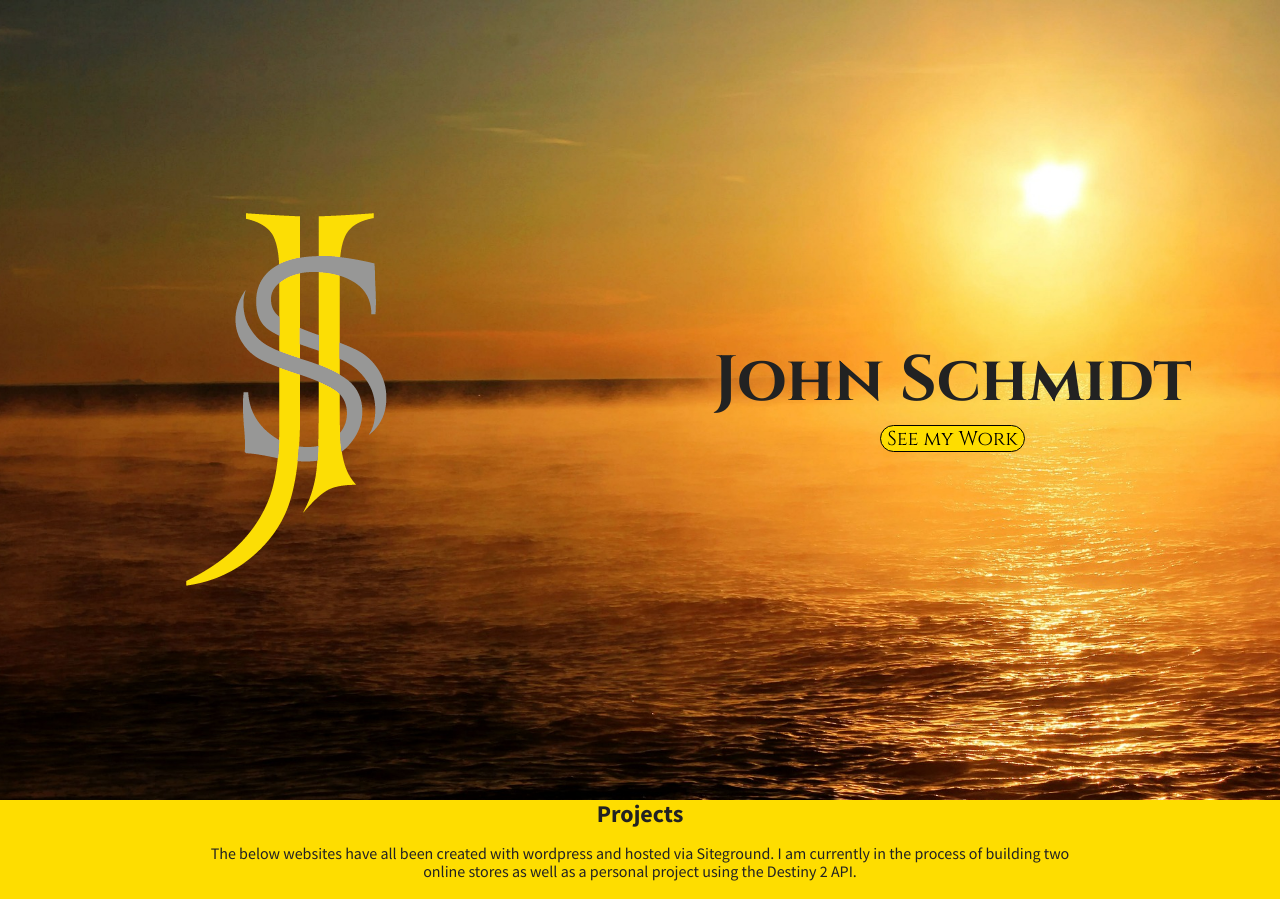
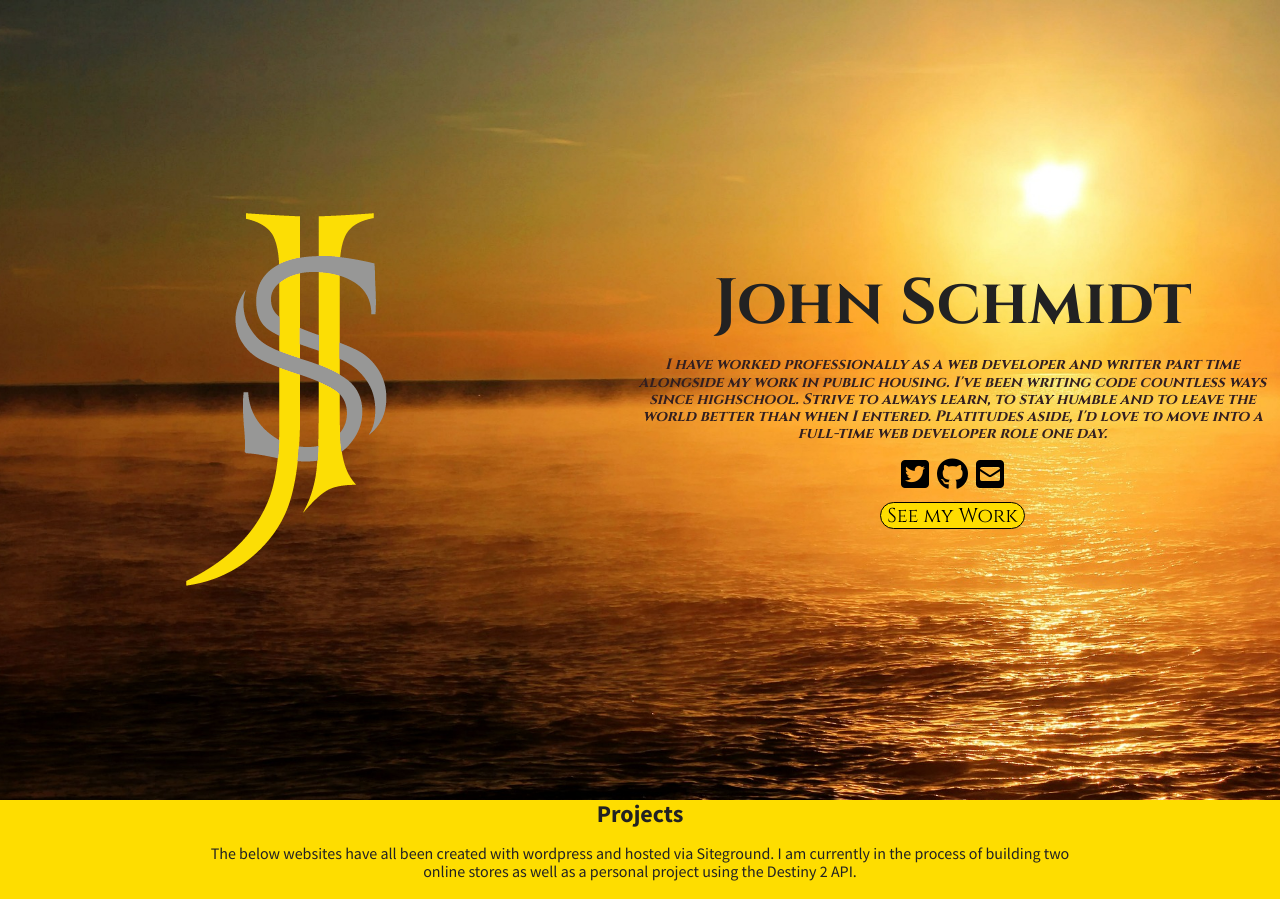
Before and after one commit to johnpschmidt/johnpschmidt.github.io, a website built with Parcel: page index.html in a window 1280 px wide. Shown: the top 899 px of the page. Built offline with nearby package versions, Linux system fonts and the light colour scheme.

Commit message:
fixed styling

```diff
--- a/css/style.css
+++ b/css/style.css
@@ -132,3 +132,7 @@ body {
   text-decoration: none;
   width: 100%;
 }
+.actionBar a {
+  text-decoration: none;
+  color: black;
+}
--- a/index.html
+++ b/index.html
@@ -32,6 +32,8 @@
       href="https://fonts.googleapis.com/css2?family=Source+Sans+Pro:ital,wght@0,200;0,400;0,600;0,700;0,900;1,600;1,900&display=swap"
       rel="stylesheet"
     />
+    <script src="https://kit.fontawesome.com/e2d1722b73.js" crossorigin="anonymous"></script>
+
   </head>
   <body>
     <div class="heroContainer">
@@ -45,7 +47,10 @@
           John Schmidt
         </h1>
         <div class="actionBar">
-
+          <p>I have worked professionally as a web developer and writer part time alongside my work in public housing. I've been writing code countless ways since highschool. Strive to always learn, to stay humble and to leave the world better than when I entered. Platitudes aside, I'd love to move into a full-time web developer role one day. </p>
+          <a href="https://www.twitter.com/johnatello1"><i class="fab fa-twitter-square"></i></a>
+          <a href="https://www.github.com/johnpschmidt"><i class="fab fa-github"></i></a>
+         <a href="mailto:schmidt.john09@gmail.com"> <i class="fas fa-envelope-square"></i></a>
         </div>
         </div>
         <a href="#projects"><button id="learnMore"> See my Work</button></a>
```
Also changed, not shown: github.png (added), twitter.png (added).
